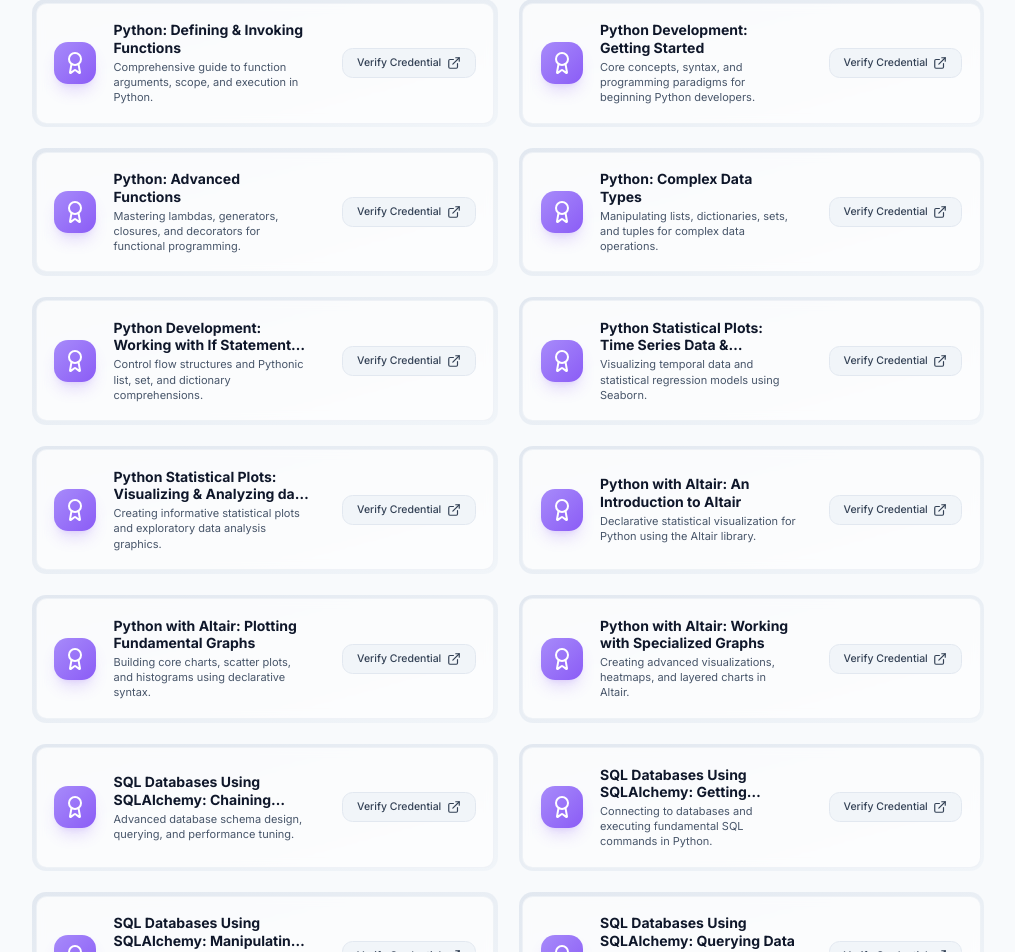
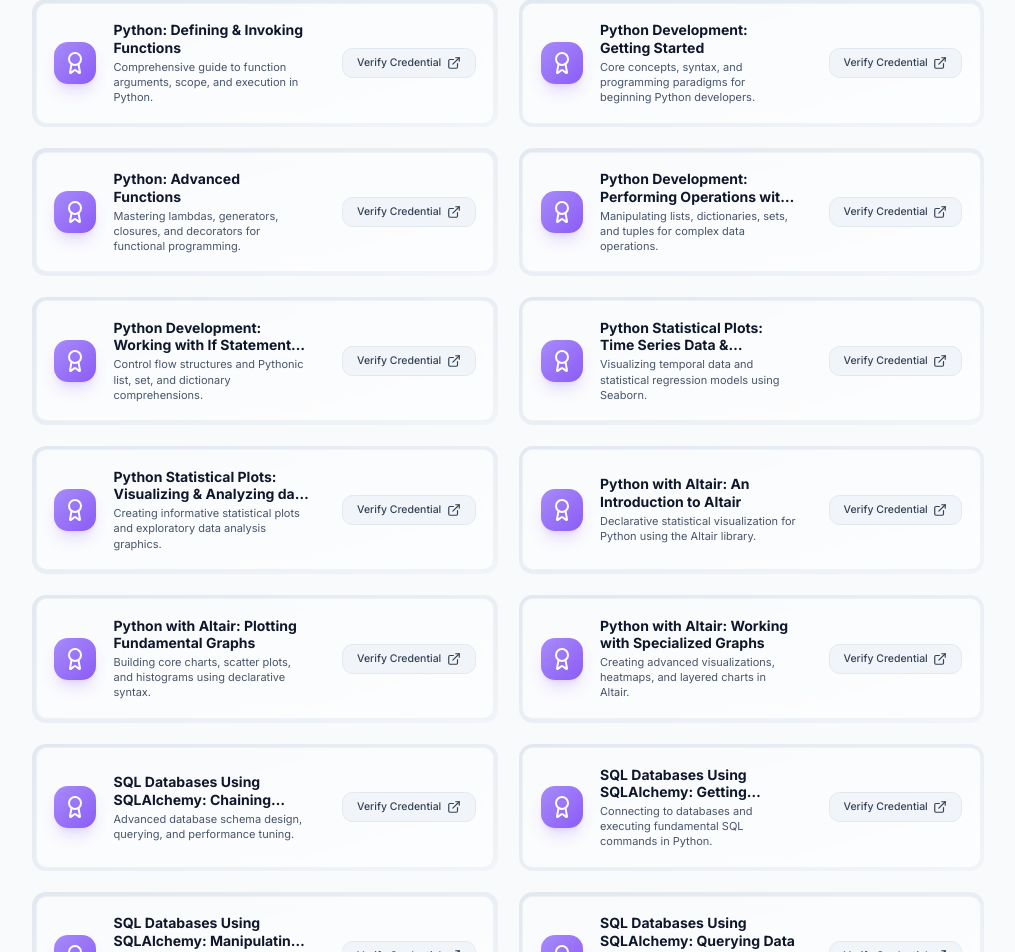
Before and after one commit to rclynn/my-portfolio, a React (Vite) app: page /certifications in a window 1280 px wide. Shown: the part 5751-6703 px from the top of the page, without its empty margins (132-1147 px from the left). Built offline with nearby package versions, Linux system fonts and the light colour scheme.

Commit message:
content: update Python Complex Data Types certification title

```diff
--- a/src/data/portfolioData.js
+++ b/src/data/portfolioData.js
@@ -649,7 +649,7 @@ export const certifications = [
     category: 'Professional',
   },
   {
-    title: 'Python: Complex Data Types',
+    title: 'Python Development: Performing Operations with Complex Data Types',
     issuer: 'Professional Certification',
     description: 'Manipulating lists, dictionaries, sets, and tuples for complex data operations.',
     link: '/certifications/Python Development_ Performing Operations with Complex Data Types.png',
```
